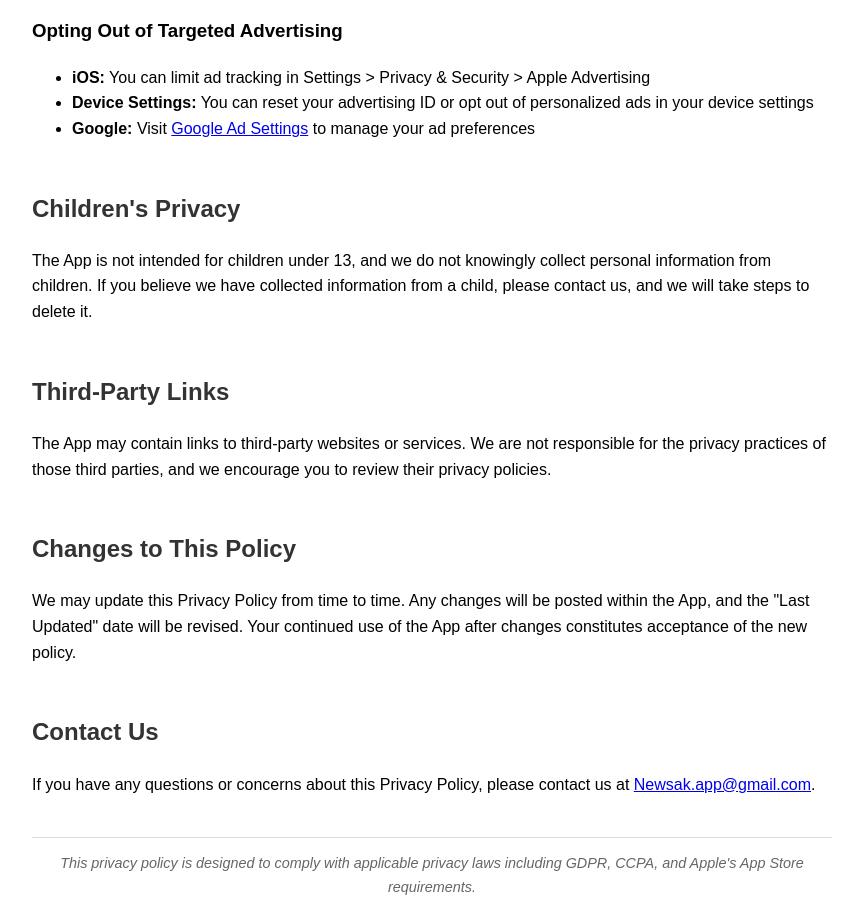
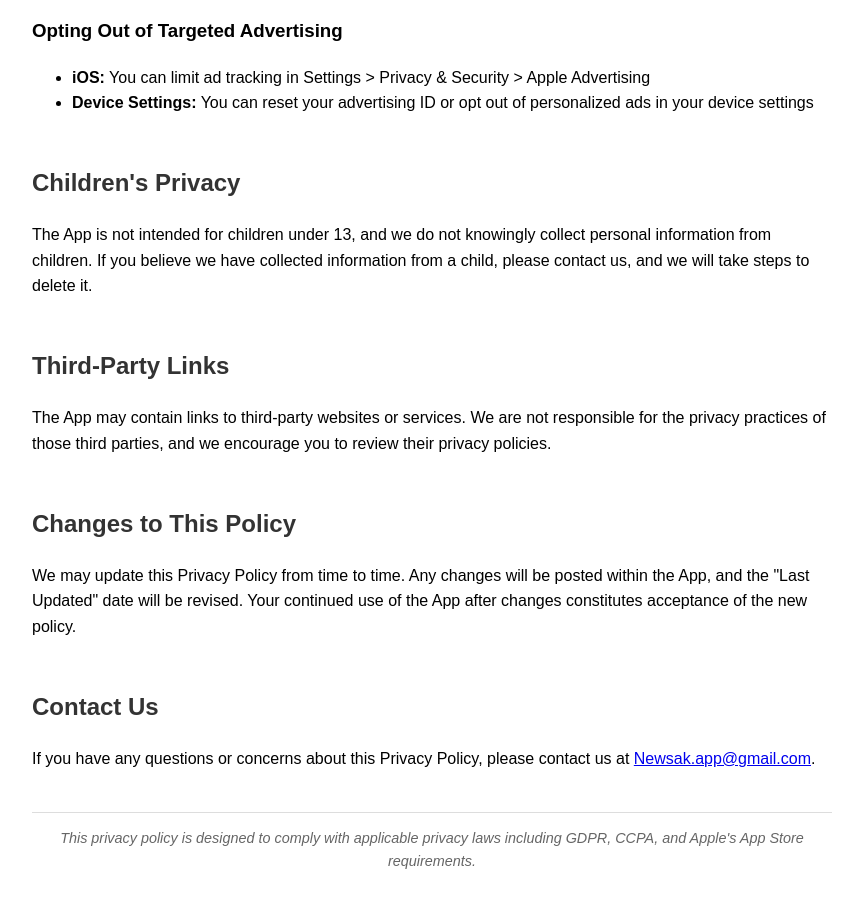
Before and after one commit to deda9/Newsak-Privacy, a plain HTML site: page index.html in a window 1280 px wide. Shown: the part 2881-3794 px from the top of the page, without its empty margins (208-1071 px from the left). Drawn offline with Linux system fonts and the light colour scheme.

Commit message:
Update index.html

```diff
--- a/index.html
+++ b/index.html
@@ -123,7 +123,6 @@
     <ul>
         <li><strong>iOS:</strong> You can limit ad tracking in Settings > Privacy & Security > Apple Advertising</li>
         <li><strong>Device Settings:</strong> You can reset your advertising ID or opt out of personalized ads in your device settings</li>
-        <li><strong>Google:</strong> Visit <a href="https://adssettings.google.com/" target="_blank">Google Ad Settings</a> to manage your ad preferences</li>
     </ul>
 
     <h2>Children's Privacy</h2>
```
